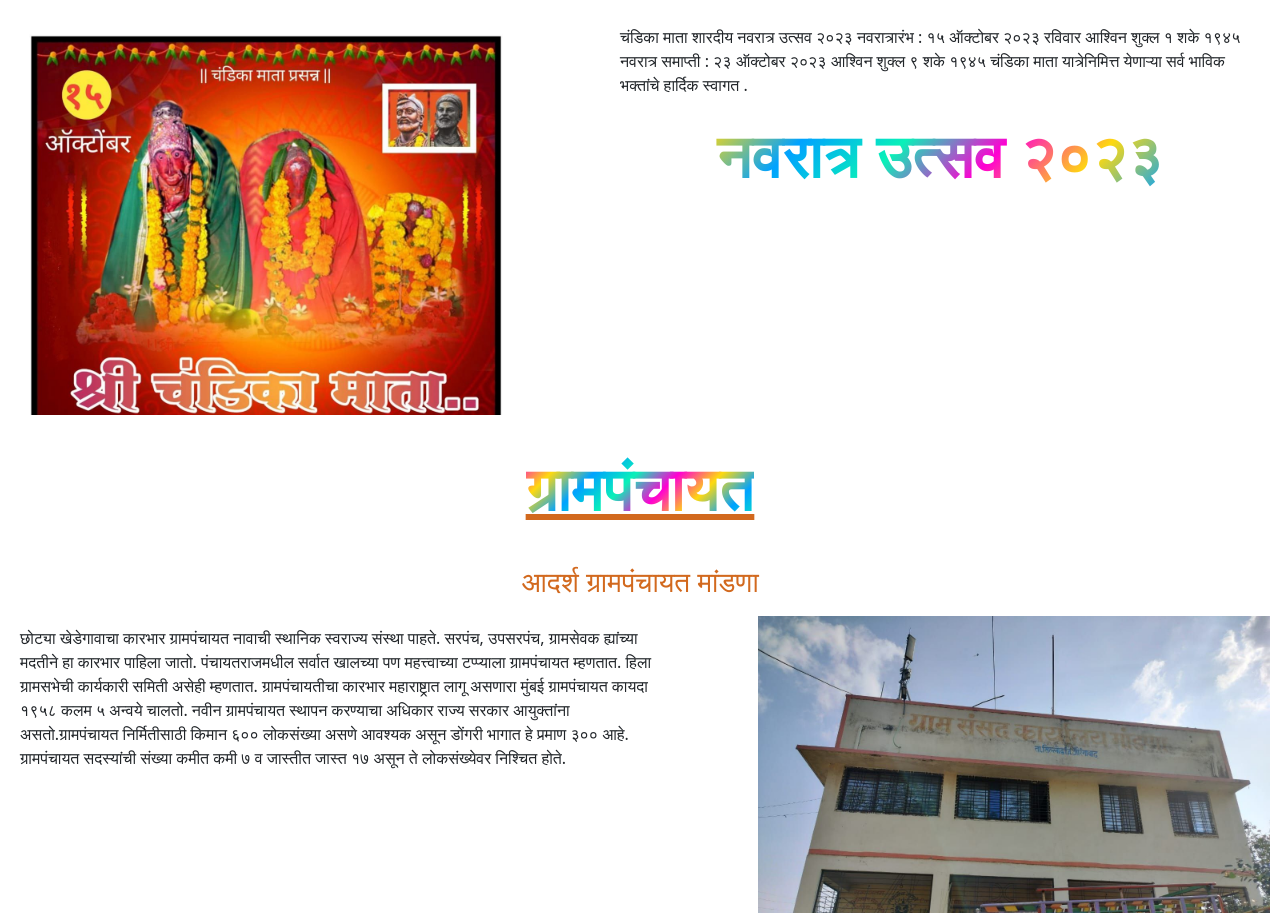
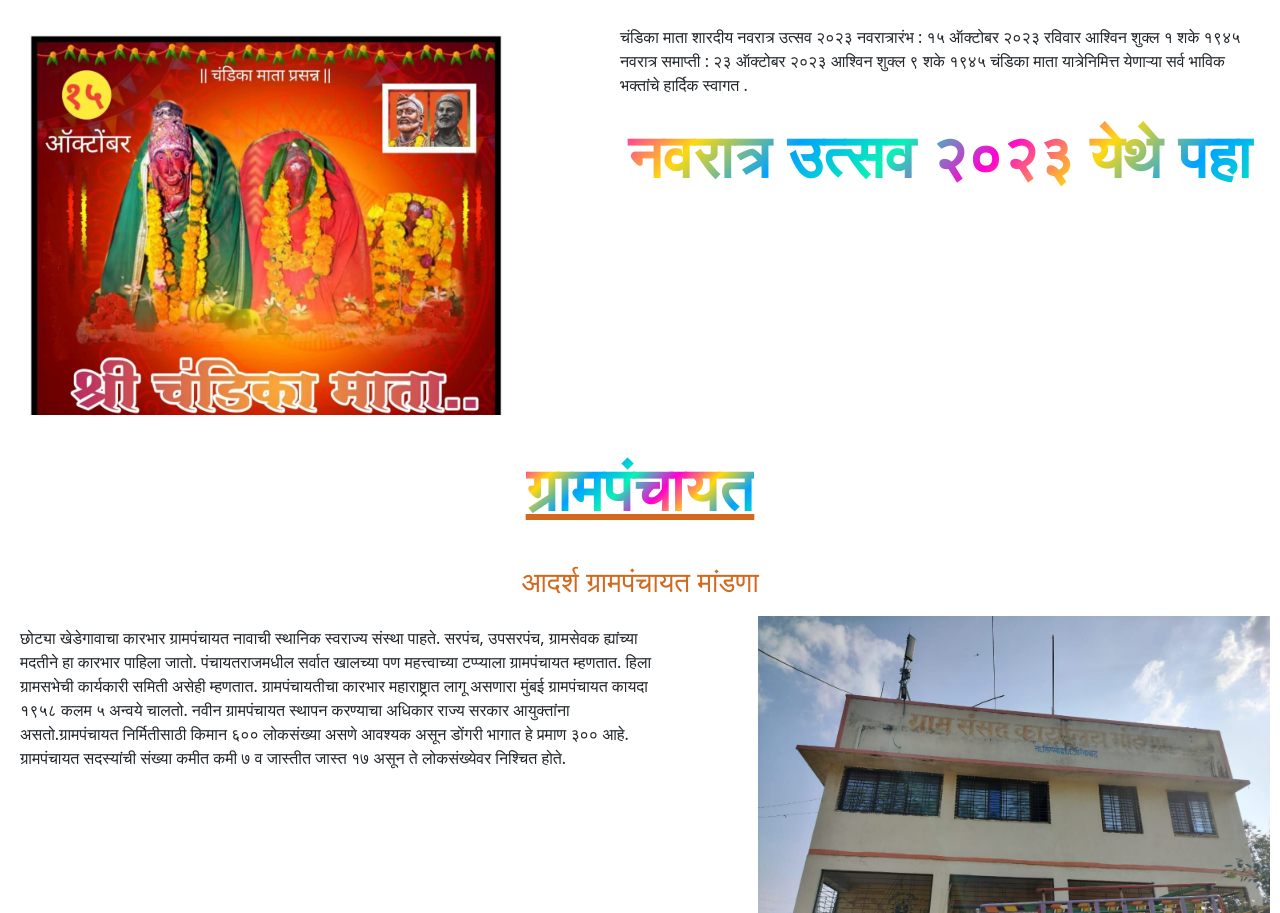
Before and after one commit to Akash-Daud/Digit-Mandna, a website: page index.html in a window 1280 px wide. Shown: the part 894-1807 px from the top of the page. Drawn offline with nearby package versions, Linux system fonts and the light colour scheme.

Commit message:
Update index.html

```diff
--- a/index.html
+++ b/index.html
@@ -86,8 +86,8 @@
                     नवरात्र समाप्ती  : २३ ऑक्टोबर २०२३ आश्विन शुक्ल  ९  शके १९४५
 
                     चंडिका माता यात्रेनिमित्त येणार्‍या सर्व भाविक भक्तांचे हार्दिक स्वागत .</p>
-              <div class="grid">नवरात्र उत्सव २०२३  </div>
-                <a type="botton" href="Events.html">येथे पहा</a>
+             <a href="Events.html"> <div class="grid">नवरात्र उत्सव २०२३ येथे पहा  </div></a>
+
                 </div>
 
 
```
